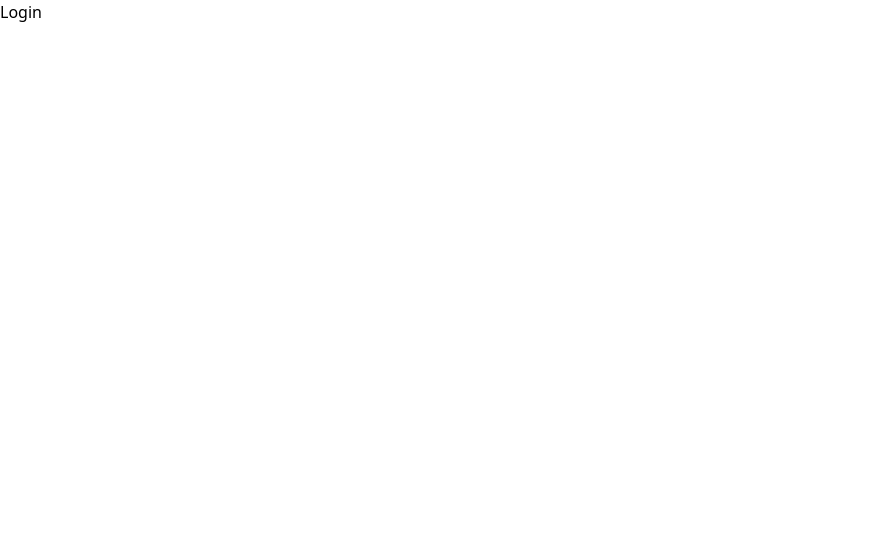
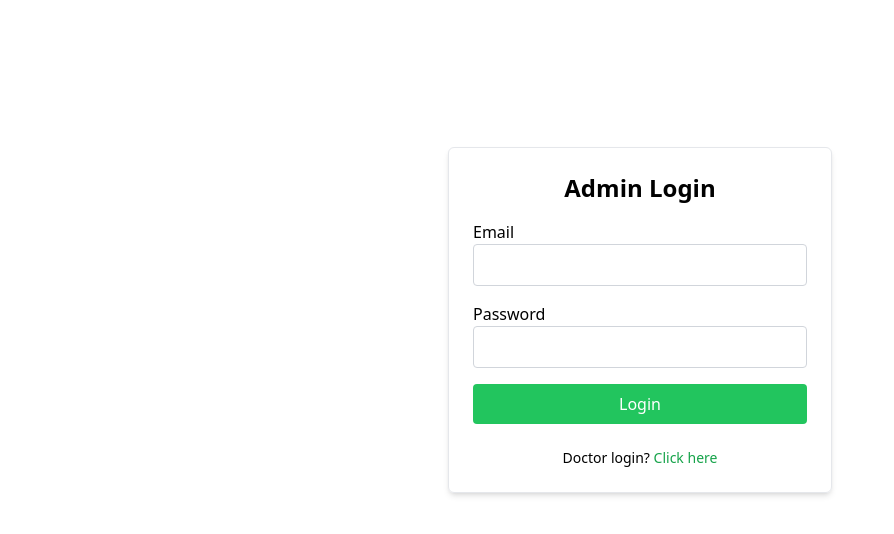
Before and after one commit to moha230/Hospital-Booking-System, a React (Vite) app in the folder admin/: page / in a window 1280 px wide. Shown: the top 534 px of the page, without its empty margins (0-894 px from the left). Built offline with nearby package versions, Linux system fonts and the light colour scheme.

Commit message:
feat: implement basic login form with role switch

```diff
--- a/admin/src/assets/assets.js
+++ b/admin/src/assets/assets.js
@@ -7,7 +7,7 @@ import checked_icon from './checked_icon.svg'
 import checklist from './checklist.svg'
 import doctor_icon from './doctor_icon.svg'
 import home_icon from './home_icon.svg'
-import money_bag from './money-bag.svg'
+import money_bag from './money_bag.svg'
 import upload_area from './upload_area.svg'
 import patient_icon from './patient_icon.svg'
 import patients_icon from './patients_icon.svg'
--- a/admin/src/pages/Login.jsx
+++ b/admin/src/pages/Login.jsx
@@ -1,10 +1,68 @@
-import React from 'react'
+import React, { useState } from "react";
+import { assets } from "@/assets/assets"; // Assuming you will use icons later
 
 const Login = () => {
+  const [state, setState] = useState("Admin");
+
   return (
-    <div>Login</div>
-  )
-}
+    <form className="min-h-[80vh] flex items-center justify-center">
+      <div className="flex flex-col gap-4 p-6 border rounded-md shadow-md w-full max-w-sm">
+        <h2 className="text-2xl font-semibold text-center">
+          <span>{state}</span> Login
+        </h2>
 
+        <div>
+          <label htmlFor="email">Email</label>
+          <input
+            type="email"
+            id="email"
+            name="email"
+            required
+            className="border border-gray-300 w-full p-2 rounded"
+          />
+        </div>
 
-export {Login}
+        <div>
+          <label htmlFor="password">Password</label>
+          <input
+            type="password"
+            id="password"
+            name="password"
+            required
+            className="border border-gray-300 w-full p-2 rounded"
+          />
+        </div>
+
+        <button type="submit" className="bg-primary  text-white py-2 rounded">
+          Login
+        </button>
+
+        <p className="text-sm text-center mt-2">
+          {state === "Admin" ? (
+            <>
+              Doctor login?{" "}
+              <span
+                className="text-green-600 cursor-pointer"
+                onClick={() => setState("Doctor")}
+              >
+                Click here
+              </span>
+            </>
+          ) : (
+            <>
+              Admin login?{" "}
+              <span
+                className="text-green-600 cursor-pointer"
+                onClick={() => setState("Admin")}
+              >
+                Click here
+              </span>
+            </>
+          )}
+        </p>
+      </div>
+    </form>
+  );
+};
+
+export { Login };
```
Also changed, not shown: 1 other file (tests, documents, lock files or other folders).
